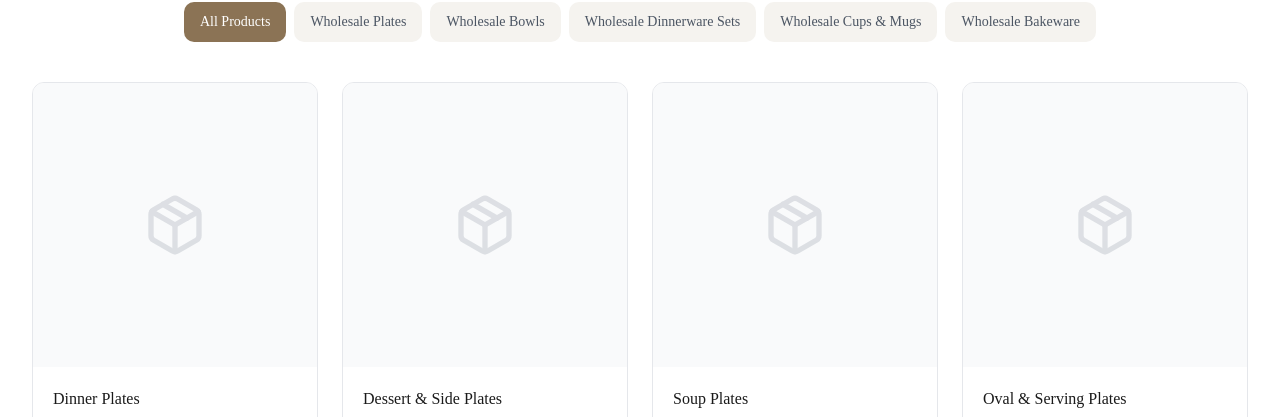
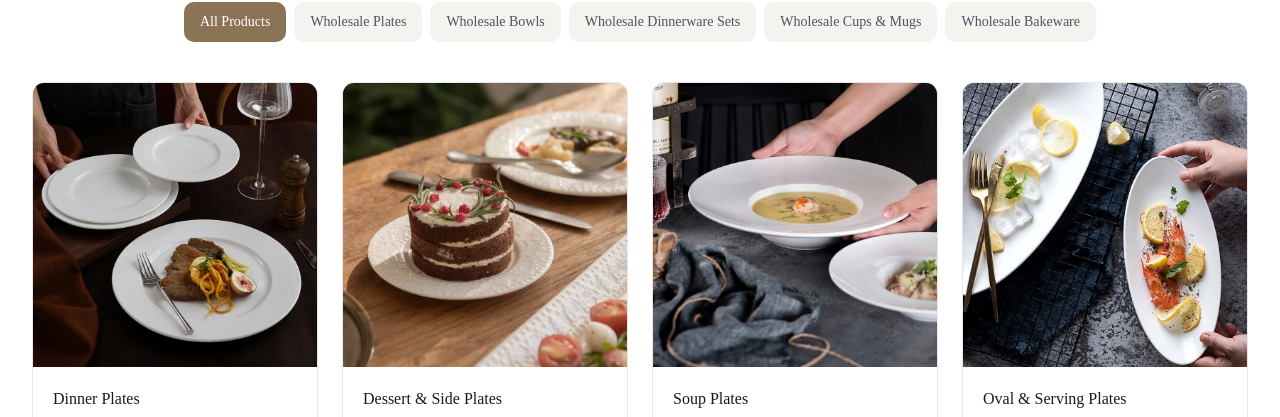
Before and after one commit to ADA-Ceramics/Ada-Ceramics-260530, a Next.js app: page /en/products in a window 1280 px wide. Shown: the part 522-939 px from the top of the page. Built offline with nearby package versions, Linux system fonts and the light colour scheme; no server answers; the database is empty.

Commit message:
Update ProductCategoryTabs.tsx

```diff
--- a/app/[locale]/products/ProductCategoryTabs.tsx
+++ b/app/[locale]/products/ProductCategoryTabs.tsx
@@ -2,6 +2,7 @@
 
 import { useState, useEffect } from "react"
 import Link from "next/link"
+import Image from 'next/image'
 import { Package } from "lucide-react"
 
 interface CategoryTab {
@@ -84,9 +85,12 @@ export function ProductCategoryTabs({ locale, categoryTabs, categoryProducts }:
               className="group border border-[#e5e7eb] rounded-lg overflow-hidden bg-white hover:shadow-lg transition-all"
             >
               <div className="aspect-square relative bg-[#f9fafb]">
-                <div className="absolute inset-0 flex items-center justify-center text-[#9ca3af]">
-                  <Package className="w-16 h-16 opacity-30" />
-                </div>
+                <Image
+  src={product.image}
+  alt={product.name}
+  fill
+  className="object-cover"
+/>
               </div>
               <div className="p-5">
                 <h3 className="text-base font-medium text-[#1a1a1a] mb-4">
```
